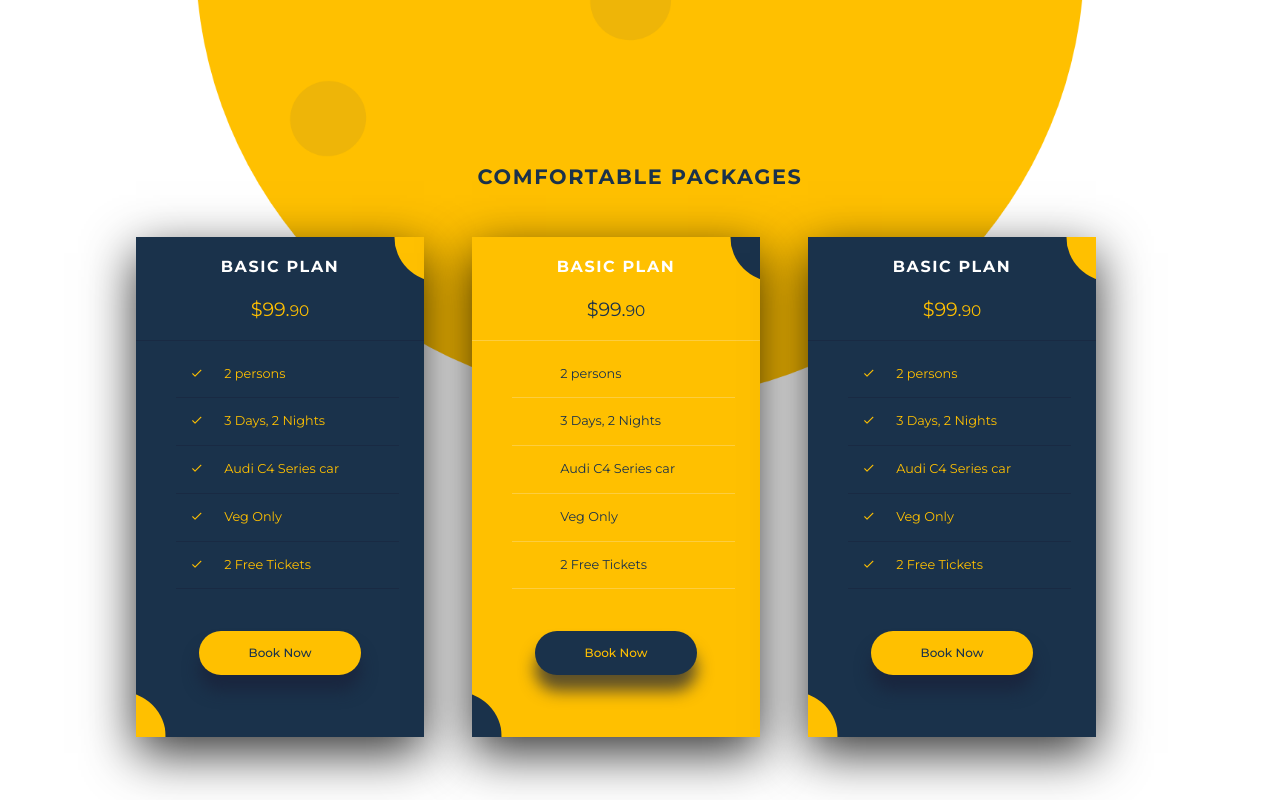
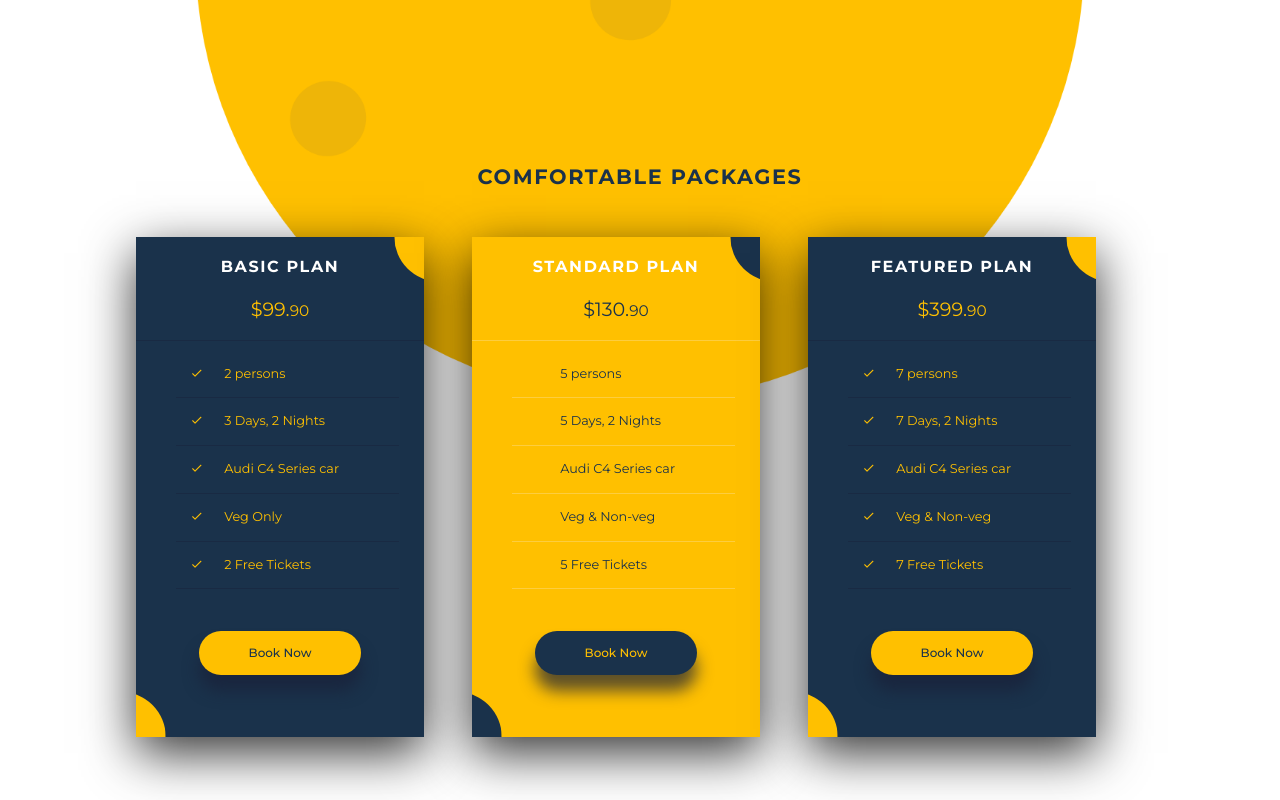
Before and after one commit to younggeeks/30-days-UI-UX-CHALLENGE, a website: page index.html in a window 1280 px wide. Drawn offline with nearby package versions, Linux system fonts and the light colour scheme.

Commit message:
update packages pricing

```diff
--- a/index.html
+++ b/index.html
@@ -35,15 +35,15 @@
         <div class="card card--primary">
             <i class="card__circle-top-right card__circle-top-right--secondary"></i>
             <i class="card__circle-left-bottom card__circle-top-right--secondary"></i>
-            <h4 class="heading-secondary">Basic Plan</h4>
-            <span class="card__price card__price--secondary">$99.<small>90</small></span>
+            <h4 class="heading-secondary">Standard Plan</h4>
+            <span class="card__price card__price--secondary">$130.<small>90</small></span>
 
             <ul>
-                <li><i class="icon ion-md-checkmark"></i> 2 persons</li>
-                <li><i class="icon ion-md-checkmark"></i> 3 Days, 2 Nights</li>
+                <li><i class="icon ion-md-checkmark"></i> 5 persons</li>
+                <li><i class="icon ion-md-checkmark"></i> 5 Days, 2 Nights</li>
                 <li><i class="icon ion-md-checkmark"></i> Audi C4 Series car</li>
-                <li><i class="icon ion-md-checkmark"></i> Veg Only</li>
-                <li><i class="icon ion-md-checkmark"></i> 2 Free Tickets</li>
+                <li><i class="icon ion-md-checkmark"></i> Veg & Non-veg</li>
+                <li><i class="icon ion-md-checkmark"></i> 5 Free Tickets</li>
             </ul>
 
             <a href="#" class="btn btn--secondary">Book Now</a>
@@ -53,14 +53,14 @@
         <div class="card card--secondary">
             <i class="card__circle-top-right card__circle-top-right--yellow"></i>
             <i class="card__circle-left-bottom card__circle-left-bottom--yellow"></i>
-            <h4 class="heading-secondary">Basic Plan</h4>
-            <span class="card__price card__price--primary ">$99.<small>90</small></span>
+            <h4 class="heading-secondary">Featured Plan</h4>
+            <span class="card__price card__price--primary ">$399.<small>90</small></span>
             <ul>
-                <li><i class="icon ion-md-checkmark"></i> 2 persons</li>
-                <li><i class="icon ion-md-checkmark"></i> 3 Days, 2 Nights</li>
+                <li><i class="icon ion-md-checkmark"></i> 7 persons</li>
+                <li><i class="icon ion-md-checkmark"></i> 7 Days, 2 Nights</li>
                 <li><i class="icon ion-md-checkmark"></i> Audi C4 Series car</li>
-                <li><i class="icon ion-md-checkmark"></i> Veg Only</li>
-                <li><i class="icon ion-md-checkmark"></i> 2 Free Tickets</li>
+                <li><i class="icon ion-md-checkmark"></i> Veg & Non-veg</li>
+                <li><i class="icon ion-md-checkmark"></i> 7 Free Tickets</li>
             </ul>
 
             <a href="#" class="btn btn--primary">Book Now</a>
--- a/sass/components/_card.scss
+++ b/sass/components/_card.scss
@@ -13,6 +13,8 @@
   align-items: center;
   flex-direction:column;
   margin-right:3rem;
+  transition:all .2s;
+
 
   &__circle-top-right{
     width:90px;
@@ -104,4 +106,10 @@
       }
     }
   }
+
+
+  &:hover{
+    transform: translateY(-.5rem) scale(1.04);
+
+  }
 }
```
Also changed, not shown: css/style.css.
